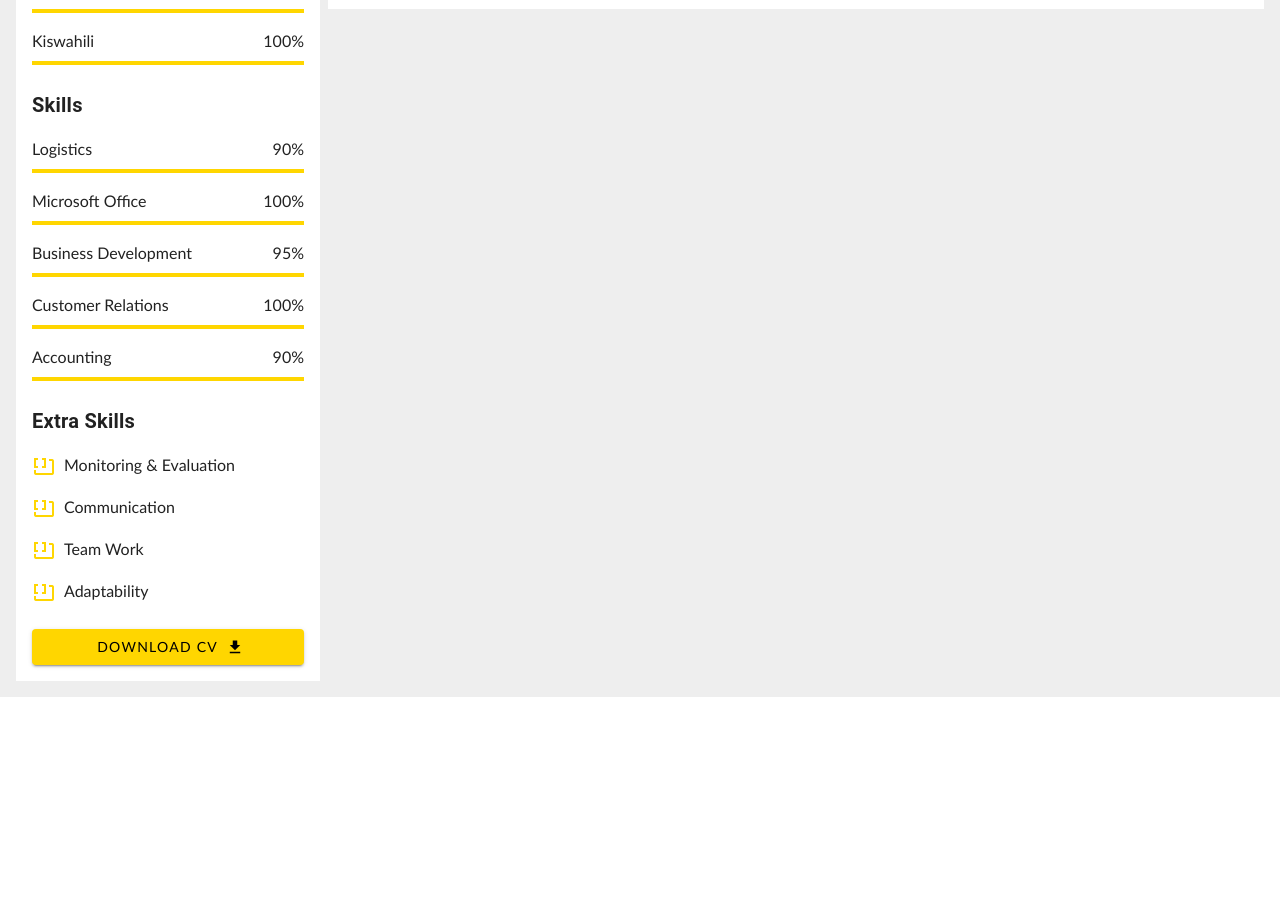
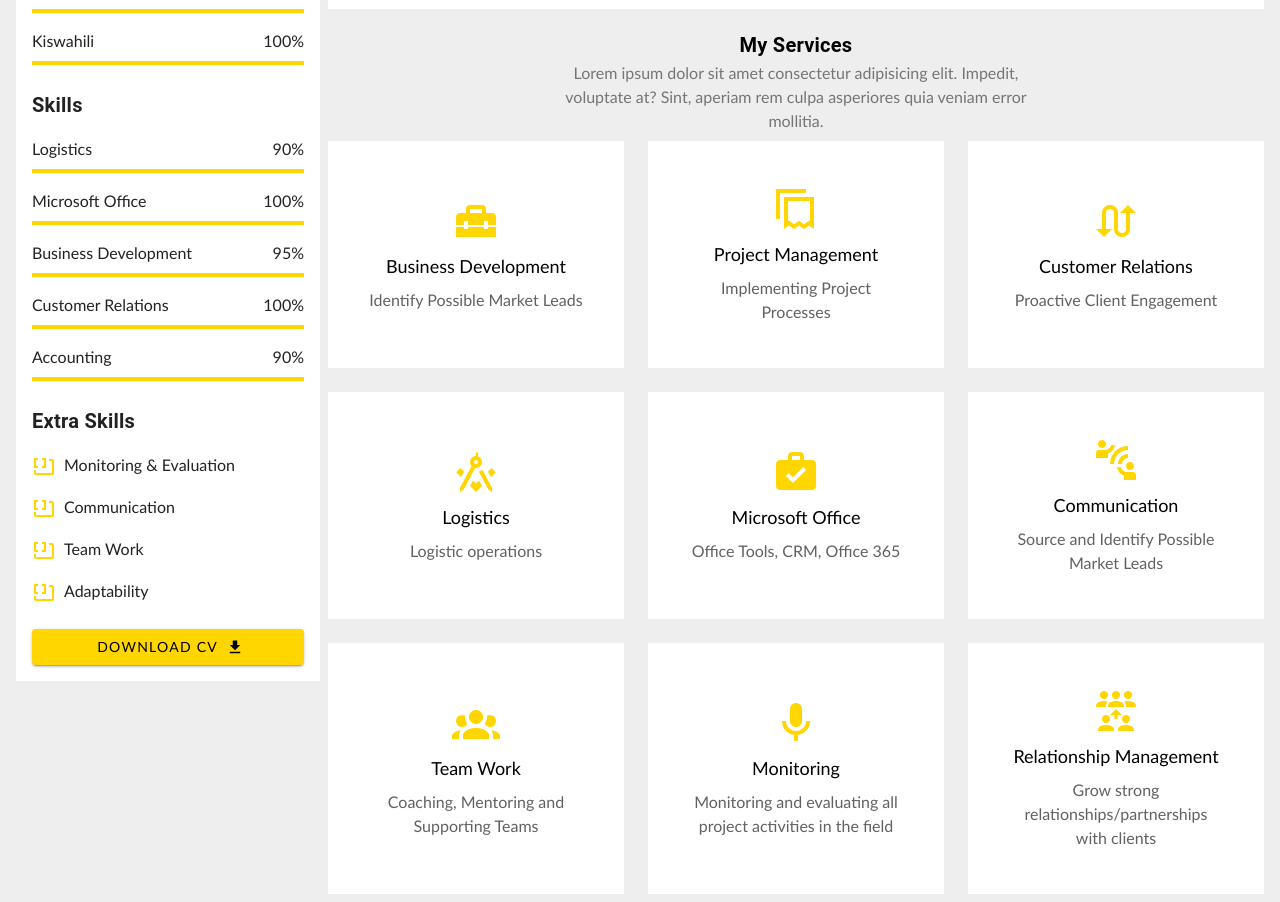
Before and after one commit to rebeccawaweru/Vue-Playground, a Vue app: page / in a window 1280 px wide. Shown: the part 571-1473 px from the top of the page. Before the commit the page ends 1268 px from the top, so only its background shows below. Built offline with nearby package versions, Linux system fonts and the light colour scheme.

Commit message:
service section layout, service card component

```diff
--- a/src/App.vue
+++ b/src/App.vue
@@ -1,12 +1,13 @@
 <template>
-  <v-container fluid class="min-h-screen w-100 bg-grey-lighten-3 overflow-x-hidden ">
+  <v-container fluid class="min-h-screen w-100 bg-grey-lighten-3 overflow-hidden ">
     <div class="h-70 w-100 bg-white mb-4">
      <p>Navbar</p>
     </div>
     <v-row no-gutters>
     <SideBar/>
-    <v-col lg="9" sm="12">
+    <v-col lg="9" md="9" sm="12" >
     <IntroSection/>
+    <ServicesSection/>
     </v-col>
     </v-row>
   </v-container>
@@ -15,13 +16,14 @@
 <script>
 import SideBar from './components/SideBar.vue'
 import IntroSection from './components/IntroSection.vue'
-
+import ServicesSection from './components/ServicesSection'
 
 export default {
   name: 'App',
   components: {
     SideBar,
-    IntroSection
+    IntroSection,
+    ServicesSection
   }
 }
 </script>
--- a/src/components/IntroSection.vue
+++ b/src/components/IntroSection.vue
@@ -5,7 +5,7 @@
             <span class="text-xs">Hello, I'm</span>
            <p class="text-h3 font-weight-bold">ANGELA J. ROBB</p>
            <p class="text-h3 font-weight-bold"><span class="text-yellow-accent-4">Business</span> Administrator</p>
-           <p class="text-grey-lighten-1">Lorem ipsum dolor, sit amet consectetur adipisicing elit. Accusamus dolor hic adipisci soluta. Quasi, facilis. Similique at consequuntur molestias dignissimos necessitatibus illo voluptates alias soluta omnis. Quos praesentium veritatis nostrum?</p>
+           <p class="text-grey-darken-2">Lorem ipsum dolor, sit amet consectetur adipisicing elit. Accusamus dolor hic adipisci soluta. Quasi, facilis. Similique at consequuntur molestias dignissimos necessitatibus illo voluptates alias soluta omnis. Quos praesentium veritatis nostrum?</p>
            <v-btn size="x-large" class="bg-yellow-accent-4" append-icon="mdi-arrow-right-thin">HIRE ME</v-btn>
          </v-col>
          <v-col class="d-flex sm:d-none">
--- a/src/components/ServicesSection.vue
+++ b/src/components/ServicesSection.vue
@@ -1,10 +1,31 @@
 <template>
-
+    <div class="text-center d-flex flex-column align-items-center">
+        <p class="mt-8 text-h6 font-weight-bold">My Services</p>
+        <p class="w-50 text-grey-darken-1 align-self-center text-center">Lorem ipsum dolor sit amet consectetur adipisicing elit. Impedit, voluptate at? Sint, aperiam rem culpa asperiores quia veniam error mollitia.</p>
+      </div>
+      <v-row>
+        <v-col><ServiceCard icn="mdi-toolbox" title="Business Development" caption="Identify Possible Market Leads"/></v-col>
+        <v-col><ServiceCard icn="mdi-invoice-multiple-outline" title="Project Management" caption="Implementing Project Processes"/></v-col>
+        <v-col><ServiceCard icn="mdi-swap-vertical-variant" title="Customer Relations" caption="Proactive Client Engagement"/></v-col>
+      </v-row>
+      <v-row>
+        <v-col><ServiceCard icn="mdi-ruler-square-compass" title="Logistics" caption="Logistic operations"/></v-col>
+        <v-col><ServiceCard icn="mdi-briefcase-check" title="Microsoft Office" caption="Office Tools, CRM, Office 365"/></v-col>
+        <v-col><ServiceCard icn="mdi-human-greeting-proximity" title="Communication" caption="Source and Identify Possible Market Leads"/></v-col>
+      </v-row>
+      <v-row>
+        <v-col><ServiceCard icn="mdi-account-group" title="Team Work" caption="Coaching, Mentoring and Supporting Teams"/></v-col>
+        <v-col><ServiceCard icn="mdi-microphone" title="Monitoring" caption="Monitoring and evaluating all project activities in the field"/></v-col>
+        <v-col><ServiceCard icn="mdi-human-capacity-increase" title="Relationship Management" caption="Grow strong relationships/partnerships with clients"/></v-col>
+      </v-row>
 </template>
 
 <script>
-
+import ServiceCard from './reused/ServiceCard.vue';
 export default {
-    name:"ServicesSection"
+    name:"ServicesSection",
+    components:{
+        ServiceCard
+    }
 }
 </script>
--- a/src/components/SideBar.vue
+++ b/src/components/SideBar.vue
@@ -1,5 +1,5 @@
 <template>
-    <v-col cols="3">
+    <v-col lg="3" md="3" sm="12">
         <v-sheet class="pa-4 mr-2 d-flex flex-column justify-center items-center  ga-6">
         <v-img :src="require('../assets/angie-profile.png')"  :width="100" cover class="rounded-circle align-self-center"> </v-img>
         <p class="text-center">ANGELA J. ROBB</p>
--- /dev/null
+++ b/src/components/reused/ServiceCard.vue
@@ -0,0 +1,24 @@
+<template>
+    <div class="d-flex flex-column justify-center items-center w-100 h-100 mt-2 bg-white text-center pa-10 ga-2">
+        <v-icon :icon="icn" class="align-self-center text-yellow-accent-4 text-h3"></v-icon>
+        <p class="title">{{ title }}</p>
+        <p class="text-grey-darken-2">{{ caption }}</p>
+    </div>
+</template>
+
+<script>
+export default {
+    name:"ServiceCard",
+    props:{
+        icn:String,
+        title:String,
+        caption:String
+    }
+}
+</script>
+
+<style scoped>
+.title{
+  font-size: large;
+}
+</style>
```
